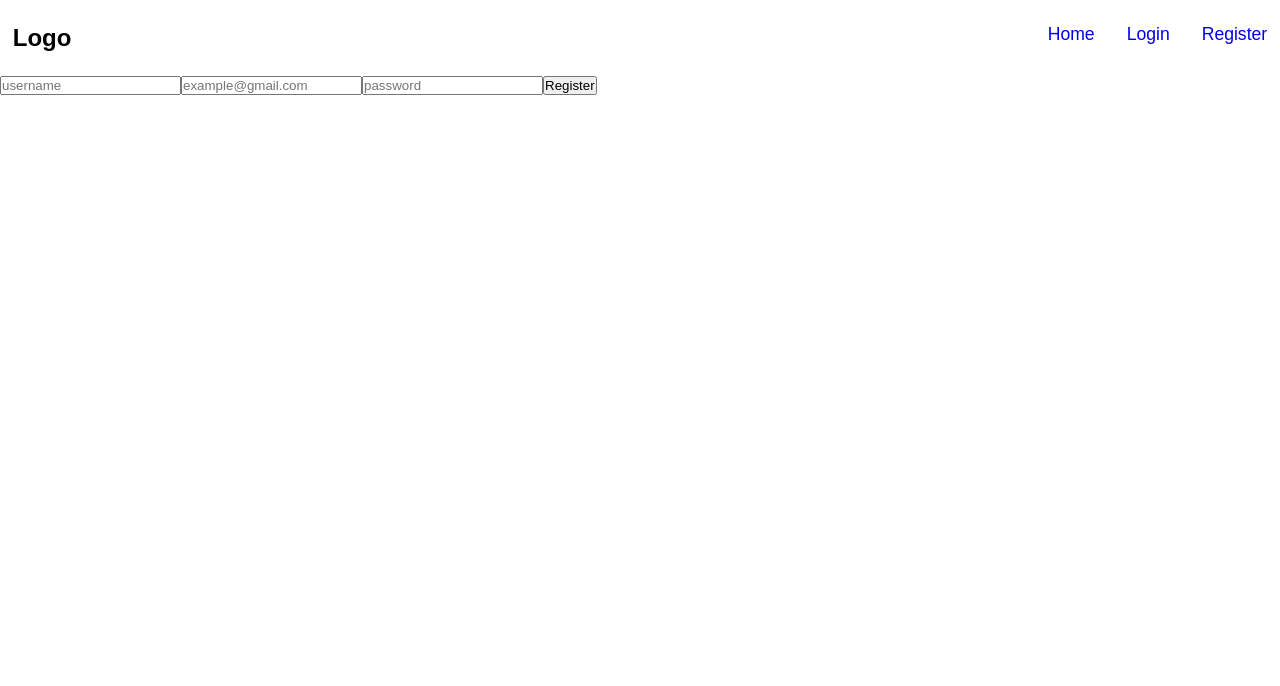
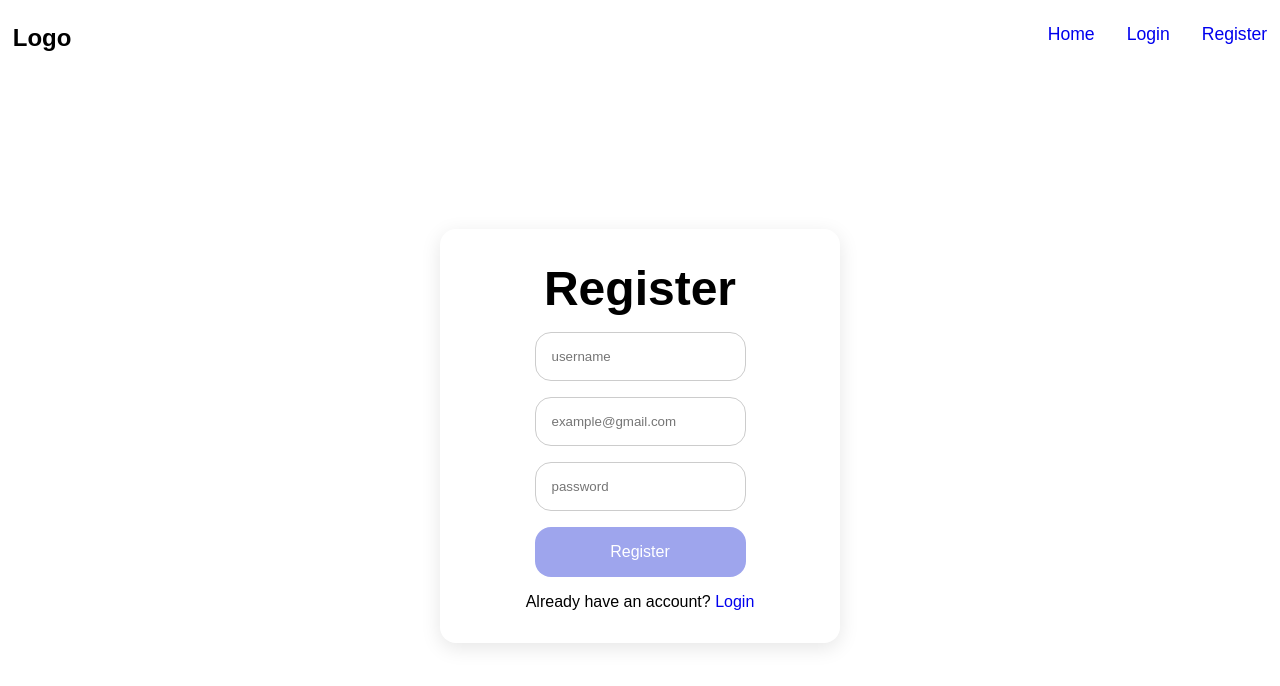
Before and after one commit to gemushka-dev/ws-rooms, a React (Vite) app in the folder frontend/: page /register in a window 1280 px wide. Shown: the top 686 px of the page. Built offline with nearby package versions, Linux system fonts and the light colour scheme.

Commit message:
feat(register): add styles for RegisterPage component

```diff
--- a/frontend/src/pages/Registerpage.tsx
+++ b/frontend/src/pages/Registerpage.tsx
@@ -1,5 +1,7 @@
 import { useRef } from "react";
 import { createRegisterHandler } from "../handlers/RegisterHandler";
+import styles from "../style/register.module.css";
+import { Link } from "react-router";
 
 export const Registerpage = () => {
   const usernameRef = useRef<HTMLInputElement>(null);
@@ -13,10 +15,11 @@ export const Registerpage = () => {
   });
   return (
     <>
-      <section className="register__section">
-        <form className="register__form" onSubmit={registerHandler}>
+      <section className={styles.register__section}>
+        <h1 className={styles.register__title}>Register</h1>
+        <form className={styles.register__form} onSubmit={registerHandler}>
           <input
-            className="form__input"
+            className={styles.form__input}
             type="text"
             placeholder="username"
             max={8}
@@ -24,14 +27,14 @@ export const Registerpage = () => {
             required
           />
           <input
-            className="form__input"
+            className={styles.form__input}
             type="email"
             placeholder="example@gmail.com"
             ref={emailRef}
             required
           />
           <input
-            className="form__input"
+            className={styles.form__input}
             type="password"
             placeholder="password"
             min={8}
@@ -39,8 +42,13 @@ export const Registerpage = () => {
             required
           />
 
-          <button>Register</button>
+          <button className={styles.form__button}>Register</button>
         </form>
+        <div className="info">
+          <span>
+            Already have an account? <Link to="/login">Login</Link>
+          </span>
+        </div>
       </section>
     </>
   );
--- /dev/null
+++ b/frontend/src/style/register.module.css
@@ -0,0 +1,61 @@
+main {
+  display: flex;
+  flex-direction: column;
+  justify-content: center;
+  align-items: center;
+  min-height: 90vh;
+}
+.register__section {
+  display: flex;
+  flex-direction: column;
+  justify-content: center;
+  align-items: center;
+  gap: 1rem;
+  padding: 2rem;
+  max-width: 400px;
+  width: 100%;
+  box-shadow: 0 5px 20px rgba(0, 0, 0, 0.1);
+  border-radius: 1rem;
+}
+.register__title {
+  text-align: center;
+  font-size: 3rem;
+}
+.register__form {
+  display: flex;
+  flex-direction: column;
+  align-items: center;
+  gap: 1rem;
+}
+.form__input {
+  border: 1px solid #ccc;
+  border-radius: 1rem;
+  padding: 1rem;
+  width: 100%;
+}
+.form__button {
+  background-color: #9ea5ed;
+  color: white;
+  border: none;
+  border-radius: 1rem;
+  padding: 1rem;
+  width: 100%;
+  font-size: 1rem;
+  cursor: pointer;
+}
+
+@media screen and (max-width: 768px) {
+  .register__section {
+    box-shadow: none;
+    padding: 1.5rem;
+  }
+  .form__input {
+    font-size: 1.1rem;
+  }
+  .form__button {
+    font-size: 1.1rem;
+  }
+  span {
+    font-size: 1.1rem;
+  }
+}
```
